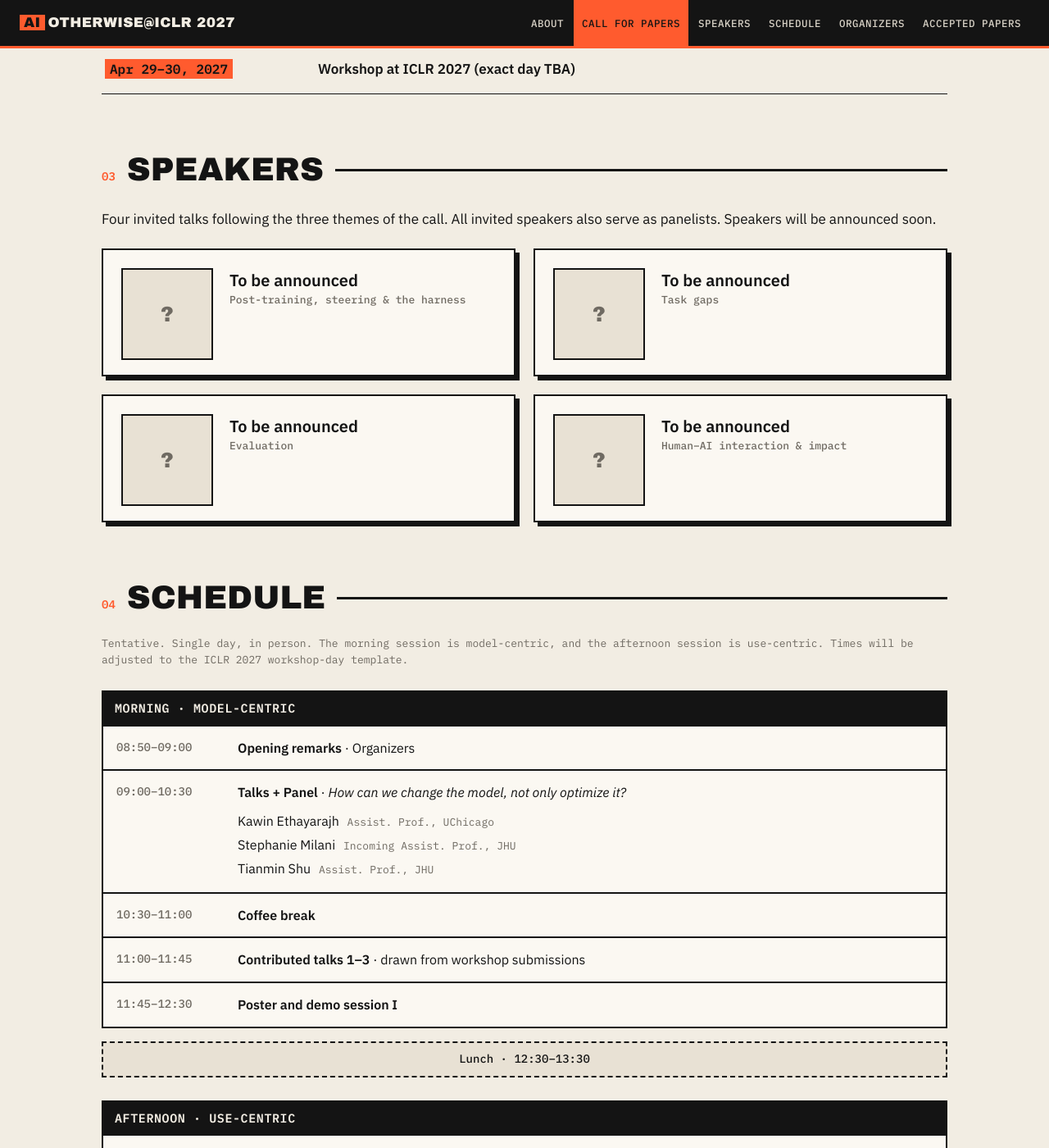
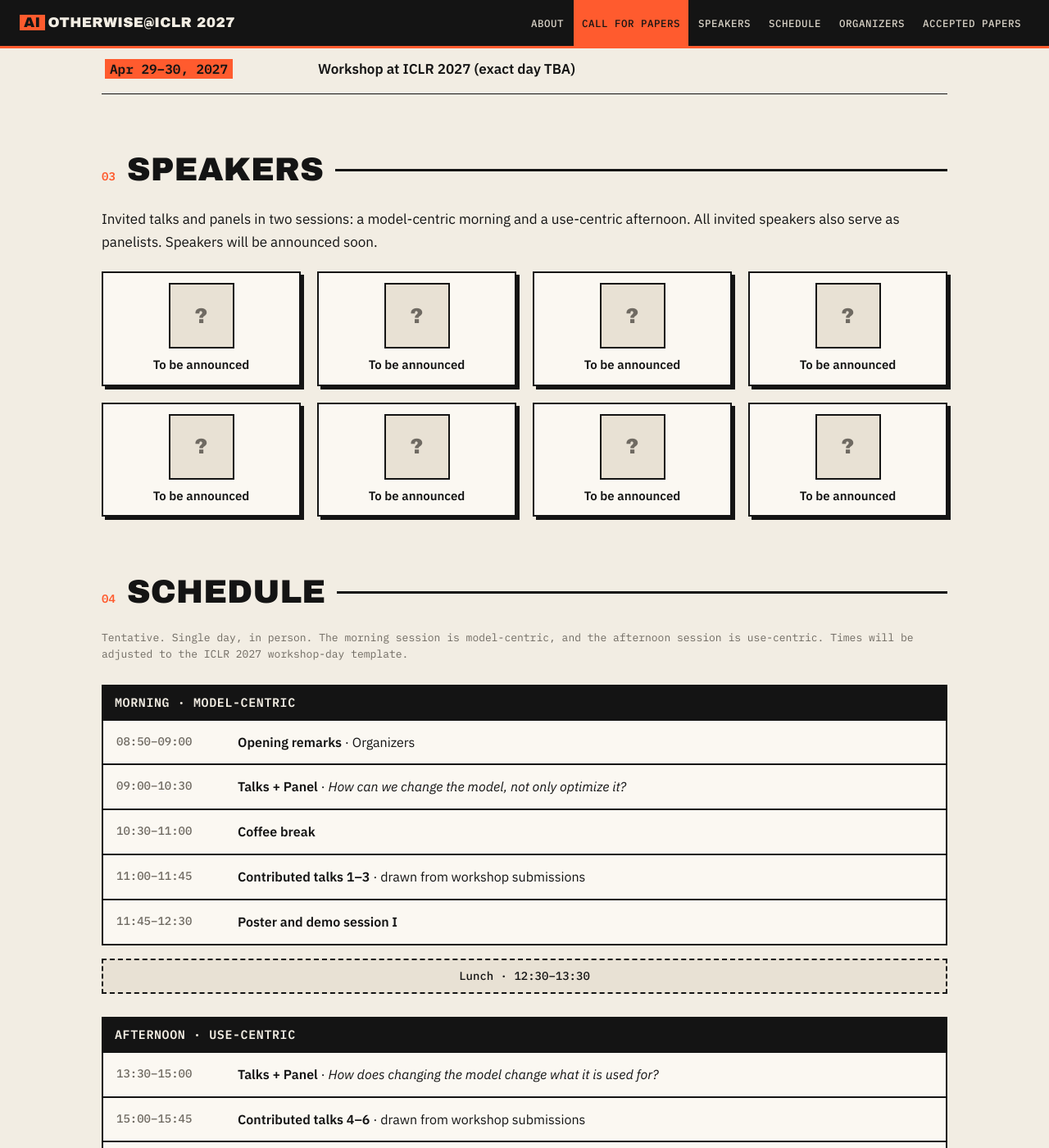
Before and after one commit to siyaqi/siyaqi.github.io, a Jekyll site: the page built from workshop_ai_otherwise/index.html, in a window 1280 px wide and 1400 px high, scrolled down 4083 px. Shown: the whole window at 82% size. Built offline with Jekyll 4.4.1, drawn with Linux system fonts in a browser that asks for light colours; some of the changed text lies outside the part shown.

Commit message:
Workshop page: 8 compact speaker placeholders in 4-column grid; hide schedule speaker names
Co-Authored-By: Claude Opus 5.5 (1M context) <noreply@anthropic.com>

```diff
--- a/workshop_ai_otherwise/index.html
+++ b/workshop_ai_otherwise/index.html
@@ -254,6 +254,9 @@ sitemap: false
   .person h4 a:hover { text-decoration: underline; text-decoration-color: var(--orange); }
   .person .aff { font: 500 12px/1.45 var(--mono); color: var(--muted); margin-bottom: 10px; }
   .person .area { display: inline-block; font: 600 11.5px/1.2 var(--mono); background: var(--orange); padding: 5px 7px; }
+  .speaker-card { padding: 12px 10px 14px; }
+  .speaker-card .ph { width: 80px; font-size: 26px; margin-bottom: 10px; }
+  .speaker-card h4 { font-size: 15px; margin: 0; }
   @media (max-width: 860px) { .people { grid-template-columns: repeat(2, minmax(0, 1fr)); gap: 16px; } }
 
   /* placeholder */
@@ -464,12 +467,16 @@ sitemap: false
 <section class="block" id="speakers">
   <div class="wrap">
     <div class="sec-head"><span class="sec-num">03</span><h2>Speakers</h2></div>
-    <p>Four invited talks following the three themes of the call. All invited speakers also serve as panelists. Speakers will be announced soon.</p>
-    <div class="grid-2" style="margin-top:22px">
-      <div class="card org speaker"><div class="avatar tba" aria-hidden="true">?</div><div><h4>To be announced</h4><div class="aff">Post-training, steering &amp; the harness</div></div></div>
-      <div class="card org speaker"><div class="avatar tba" aria-hidden="true">?</div><div><h4>To be announced</h4><div class="aff">Task gaps</div></div></div>
-      <div class="card org speaker"><div class="avatar tba" aria-hidden="true">?</div><div><h4>To be announced</h4><div class="aff">Evaluation</div></div></div>
-      <div class="card org speaker"><div class="avatar tba" aria-hidden="true">?</div><div><h4>To be announced</h4><div class="aff">Human–AI interaction &amp; impact</div></div></div>
+    <p>Invited talks and panels in two sessions: a model-centric morning and a use-centric afternoon. All invited speakers also serve as panelists. Speakers will be announced soon.</p>
+    <div class="people">
+      <div class="person speaker-card"><div class="ph" aria-hidden="true">?</div><h4>To be announced</h4></div>
+      <div class="person speaker-card"><div class="ph" aria-hidden="true">?</div><h4>To be announced</h4></div>
+      <div class="person speaker-card"><div class="ph" aria-hidden="true">?</div><h4>To be announced</h4></div>
+      <div class="person speaker-card"><div class="ph" aria-hidden="true">?</div><h4>To be announced</h4></div>
+      <div class="person speaker-card"><div class="ph" aria-hidden="true">?</div><h4>To be announced</h4></div>
+      <div class="person speaker-card"><div class="ph" aria-hidden="true">?</div><h4>To be announced</h4></div>
+      <div class="person speaker-card"><div class="ph" aria-hidden="true">?</div><h4>To be announced</h4></div>
+      <div class="person speaker-card"><div class="ph" aria-hidden="true">?</div><h4>To be announced</h4></div>
     </div>
   </div>
 </section>
@@ -484,11 +491,12 @@ sitemap: false
       <div class="session-title">Morning · Model-centric</div>
       <div class="slot"><div class="t">08:50–09:00</div><div class="a"><b>Opening remarks</b> · Organizers</div></div>
       <div class="slot"><div class="t">09:00–10:30</div><div class="a"><b>Talks + Panel</b> · <i>How can we change the model, not only optimize it?</i>
-        <ul class="speakers">
+        <!-- <ul class="speakers">
           <li>Kawin Ethayarajh <span>Assist. Prof., UChicago</span></li>
           <li>Stephanie Milani <span>Incoming Assist. Prof., JHU</span></li>
           <li>Tianmin Shu <span>Assist. Prof., JHU</span></li>
-        </ul></div></div>
+        </ul> -->
+      </div></div>
       <div class="slot"><div class="t">10:30–11:00</div><div class="a"><b>Coffee break</b></div></div>
       <div class="slot"><div class="t">11:00–11:45</div><div class="a"><b>Contributed talks 1–3</b> · drawn from workshop submissions</div></div>
       <div class="slot"><div class="t">11:45–12:30</div><div class="a"><b>Poster and demo session I</b></div></div>
@@ -499,12 +507,13 @@ sitemap: false
     <div class="session">
       <div class="session-title">Afternoon · Use-centric</div>
       <div class="slot"><div class="t">13:30–15:00</div><div class="a"><b>Talks + Panel</b> · <i>How does changing the model change what it is used for?</i>
-        <ul class="speakers">
+        <!-- <ul class="speakers">
           <li>Sherry Tongshuang Wu <span>Assist. Prof., CMU</span></li>
           <li>Kaitlyn Zhou <span>Assist. Prof., Cornell</span></li>
           <li>Tal August <span>Assist. Prof., UIUC</span></li>
-          <li>Juho Kim <span>Assoc. Prof., KAIST</span></li>
-        </ul></div></div>
+          <li>Juho Kim <span>Assoc. Prof., KAIST</span></li> -->
+        <!-- </ul> -->
+      </div></div>
       <div class="slot"><div class="t">15:00–15:45</div><div class="a"><b>Contributed talks 4–6</b> · drawn from workshop submissions</div></div>
       <div class="slot"><div class="t">15:45–16:45</div><div class="a"><b>Coffee break &amp; poster and demo session II</b></div></div>
       <div class="slot"><div class="t">16:45–17:00</div><div class="a"><b>Closing remarks &amp; awards</b> · Organizers</div></div>
```
